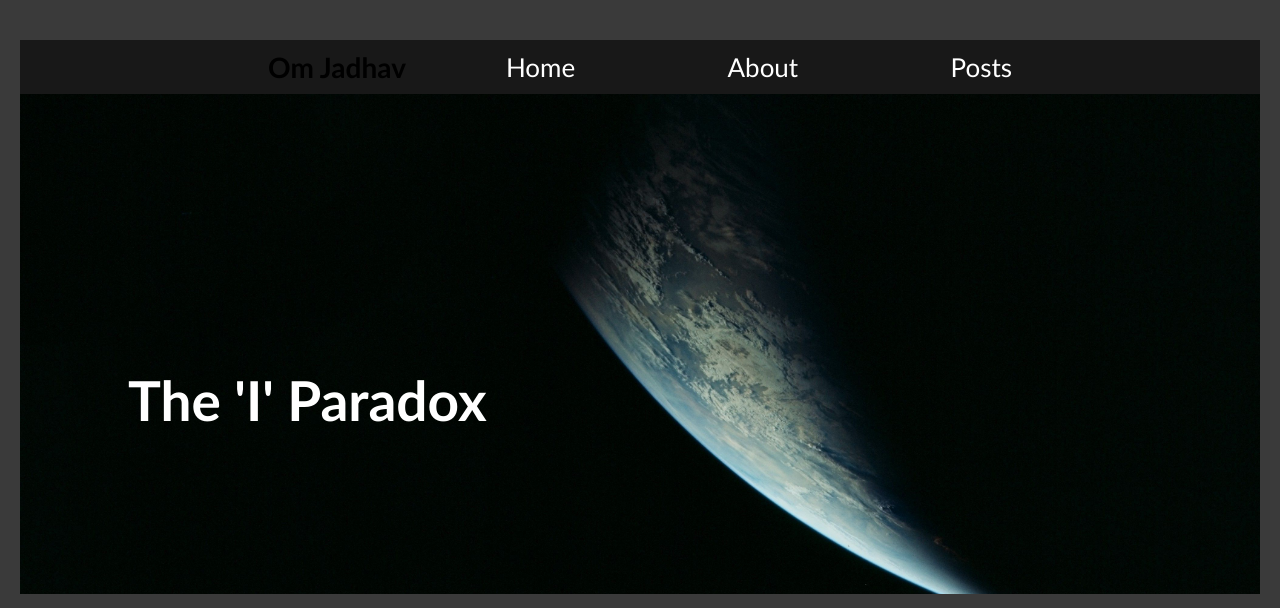
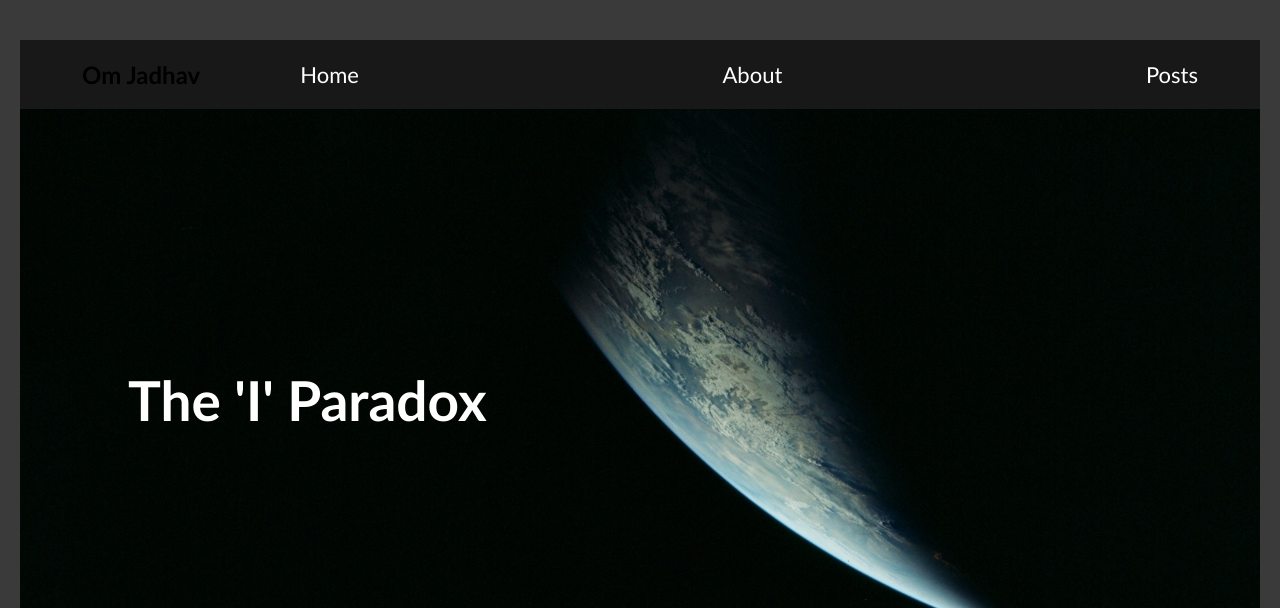
Before and after one commit to OmJadhav1905/myflaskblog, a Flask app: page / in a window 1280 px wide. Shown: the top 608 px of the page. Run offline with Flask 3, Linux system fonts and the light colour scheme.

Commit message:
Adjust navbar brand to align far left

```diff
--- a/templates/base.html
+++ b/templates/base.html
@@ -83,11 +83,11 @@
     justify-content: space-between;
     align-items: center;
     background-color: #181818; /* slightly darker than body background */
-    padding: 10px 20%;
+    padding: 20px 5% 20px 5%;
 }
 
 .navbar-brand {
-    font-size: 28px;
+    font-size: 24px;
     color: #000000; /* distinct light blue for your name */
     font-weight: bold;
     font-family: Calibri, sans-serif;
@@ -104,7 +104,7 @@
     color: #ffffff;
     margin-left: 50px; /* space out links evenly */
     text-decoration: none;
-    font-size: 26px;
+    font-size: 22px;
     transition: transform 0.2s ease;
 }
 
```
